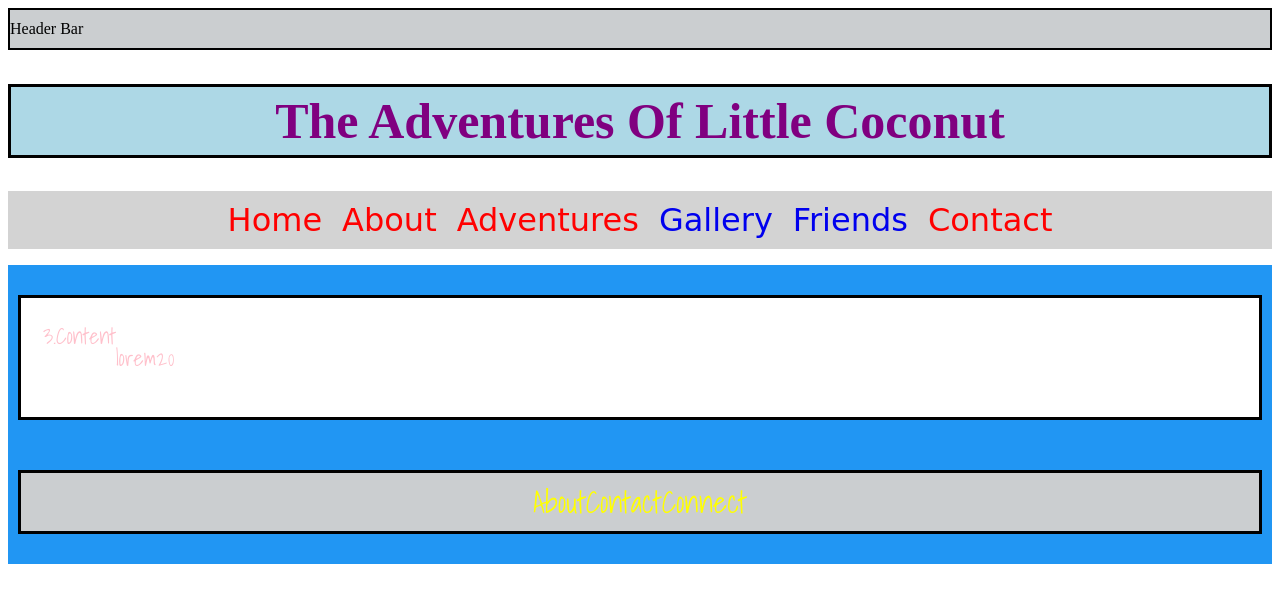
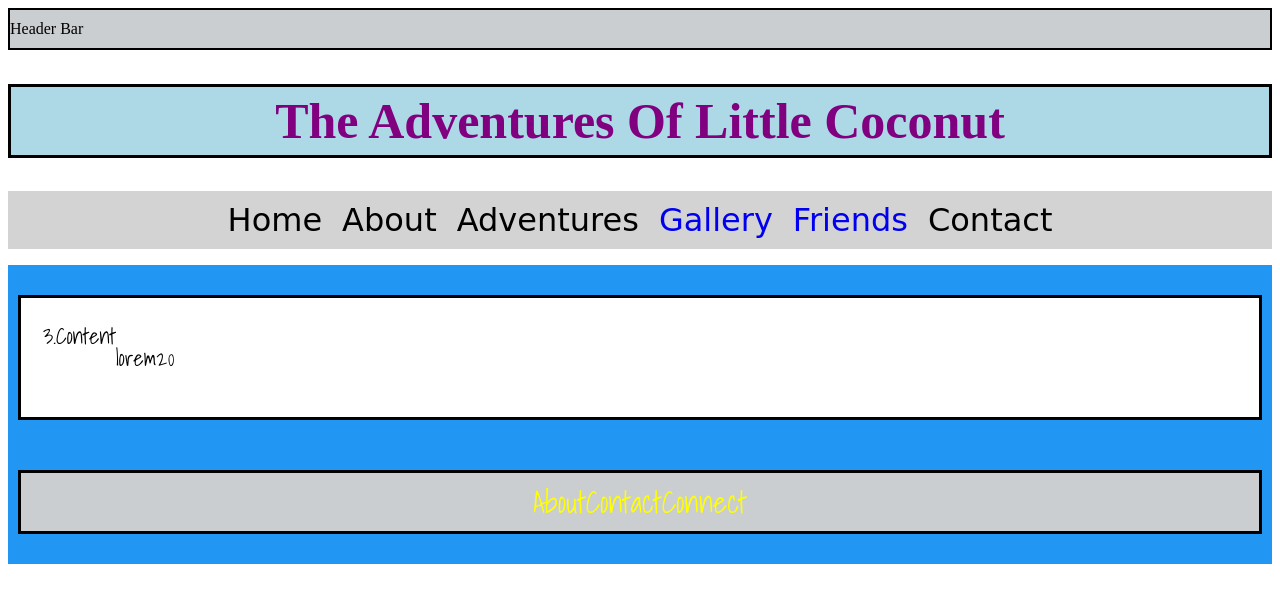
Before and after one commit to TalliLlani/code-june, a plain HTML site: page index.html in a window 1280 px wide. Drawn offline with Linux system fonts and the light colour scheme; a web font is replaced by a local one.

Commit message:
fix navbar link colors

```diff
--- a/css/index.css
+++ b/css/index.css
@@ -139,7 +139,7 @@ justify-content: center;
   text-align: center;
   font-family:'Shadows Into Light Two', cursive;
   font-size: 2em;
-  color: red;
+  color: black;
   box-sizing: border-box;
   background-color: lightgrey;
   list-style-type: none;
@@ -207,7 +207,7 @@ margin: 20px 0px;
 .grid-container >.item3 {
   text-align: left;
   background-color: white;
-  color:pink;
+  color: black;
   font-family: 'Shadows Into Light', cursive;
   font-size: 22px;
   margin: 20px 0px;
```
